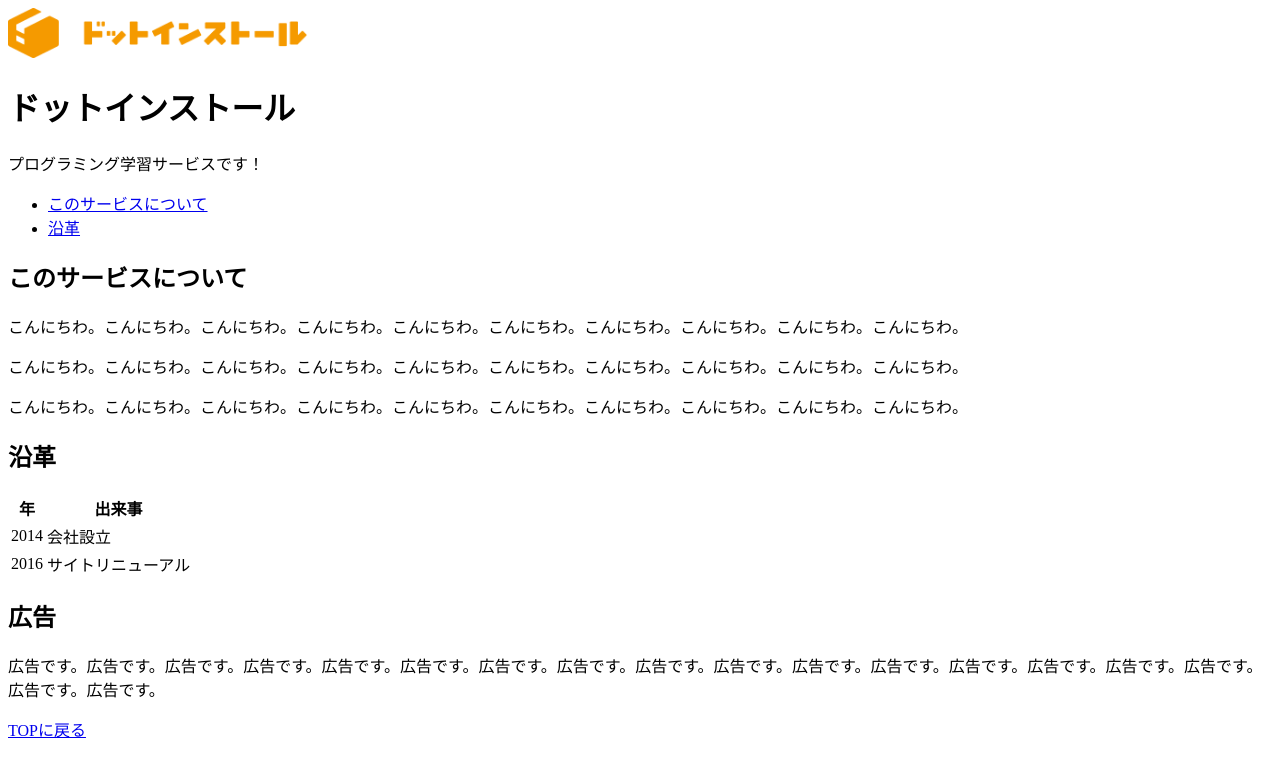
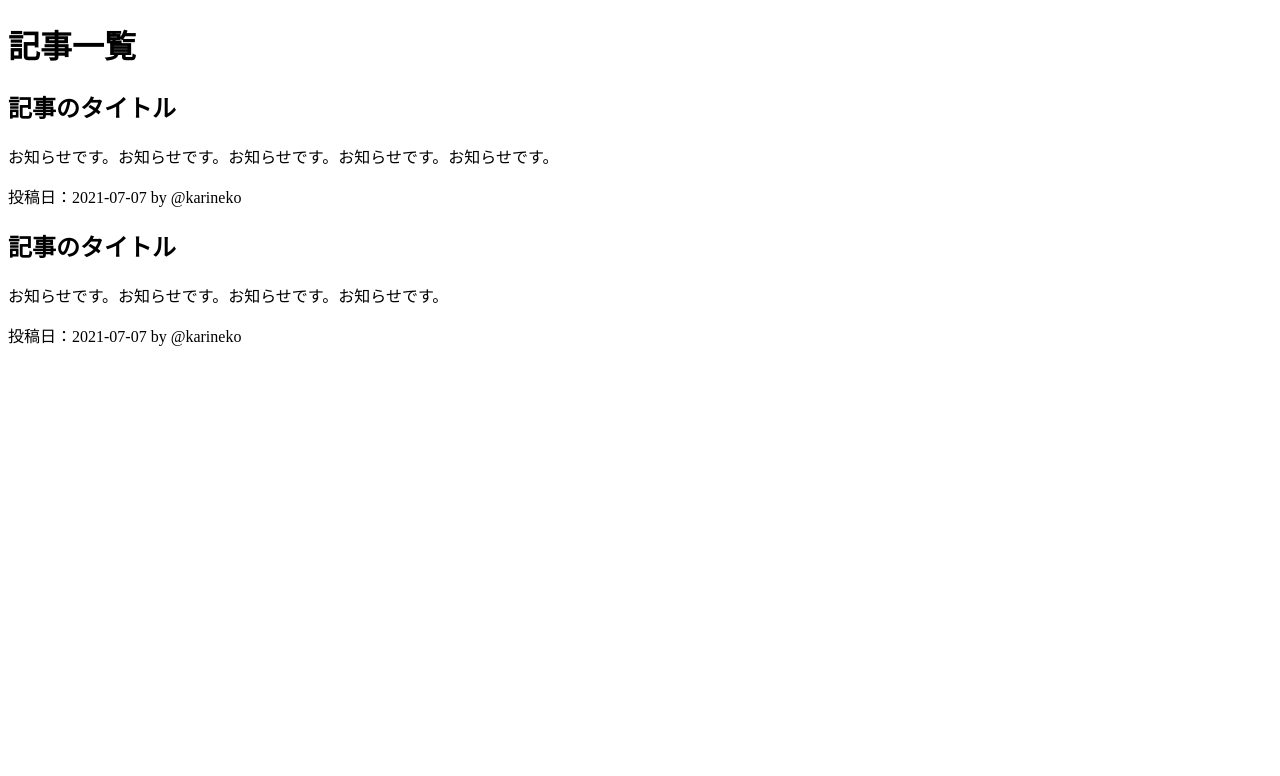
Before and after one commit to karineko002/dotinstall_DetailsHTML, a plain HTML site: page index.html in a window 1280 px wide. Drawn offline with Linux system fonts and the light colour scheme.

Commit message:
詳細HTML基礎文法編　#20

```diff
--- a/index.html
+++ b/index.html
@@ -8,59 +8,17 @@
 
   </head>
   <body>
-    <header>
-     <img src="basic_html_tags_v2/MyHTML/img/logo.png" width="300" height="50" alt="ドットインストールのロゴです">
-    </header>
+    <h1>記事一覧</h1>
 
-    <main>
-
-      <h1>ドットインストール</h1>
-      <p>プログラミング学習サービスです！</p>
-      <nav>
-        <ul>
-          <li><a href="#about">このサービスについて</a></li>
-          <li><a href="#history">沿革</a></li>
-        </ul>
-      </nav>
-      <section>
-
-        <h1 id="about">このサービスについて</h1>
-        <p>こんにちわ。こんにちわ。こんにちわ。こんにちわ。こんにちわ。こんにちわ。こんにちわ。こんにちわ。こんにちわ。こんにちわ。</p>
-        <p>こんにちわ。こんにちわ。こんにちわ。こんにちわ。こんにちわ。こんにちわ。こんにちわ。こんにちわ。こんにちわ。こんにちわ。</p>
-        <p>こんにちわ。こんにちわ。こんにちわ。こんにちわ。こんにちわ。こんにちわ。こんにちわ。こんにちわ。こんにちわ。こんにちわ。</p>
-
-      </section>
-      <section>
-
-        <h1 id="history">沿革</h1>
-        <table>
-          <thead>
-            <tr>
-              <th>年</th>
-              <th>出来事</th>
-            </tr>
-          </thead>
-          <tbody>
-            <tr>
-              <td>2014</td>
-              <td>会社設立</td>
-            </tr>
-            <tr>
-              <td>2016</td>
-              <td>サイトリニューアル</td>
-            </tr>
-          </tbody>
-        </table>
-      </section>
-      </main>
-
-      <aside>
-        <h2>広告</h2>
-        <p>広告です。広告です。広告です。広告です。広告です。広告です。広告です。広告です。広告です。広告です。広告です。広告です。広告です。広告です。広告です。広告です。広告です。広告です。</p>
-       </aside>
-
-      <footer>
-        <p><a href="#top"> TOPに戻る</a></p>
-      </footer>
-
+    <article>
+      <h1>記事のタイトル</h1>
+      <p>お知らせです。お知らせです。お知らせです。お知らせです。お知らせです。</p>
+      <footer>投稿日：<time>2021-07-07</time> by @karineko</footer>
+    </article>
+    <article>
+      <h1>記事のタイトル</h1>
+      <p>お知らせです。お知らせです。お知らせです。お知らせです。</p>
+      <footer>投稿日：<time>2021-07-07</time> by @karineko</footer>
+    </article>
+  </body>
 </html>
```
